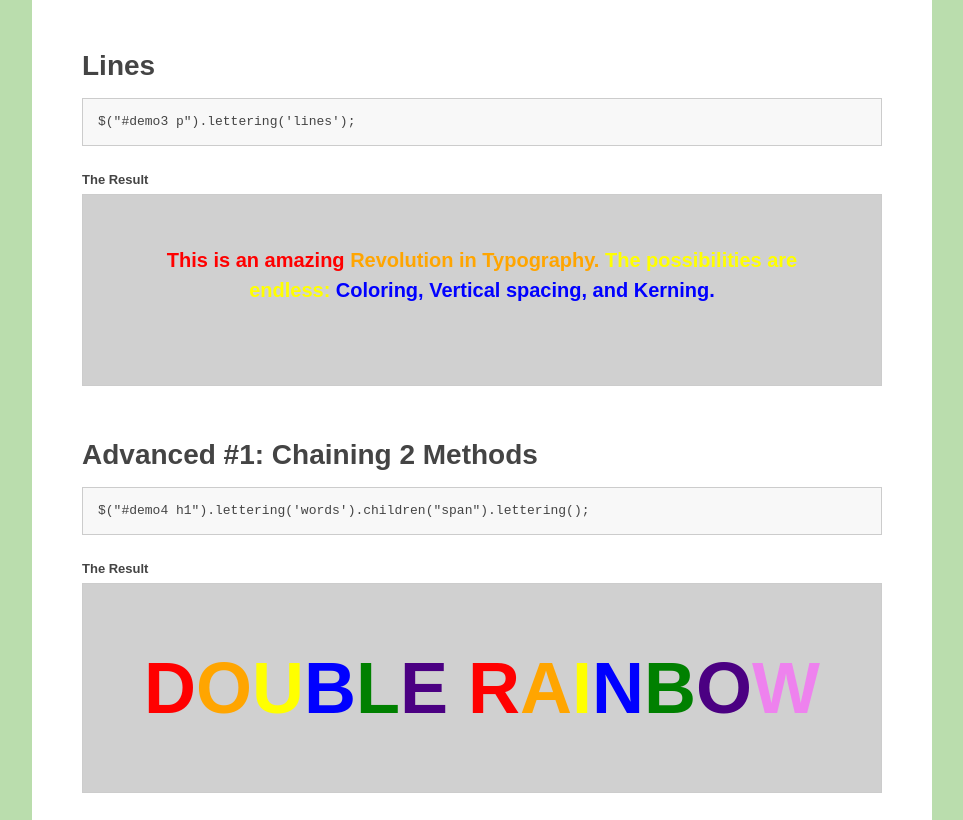
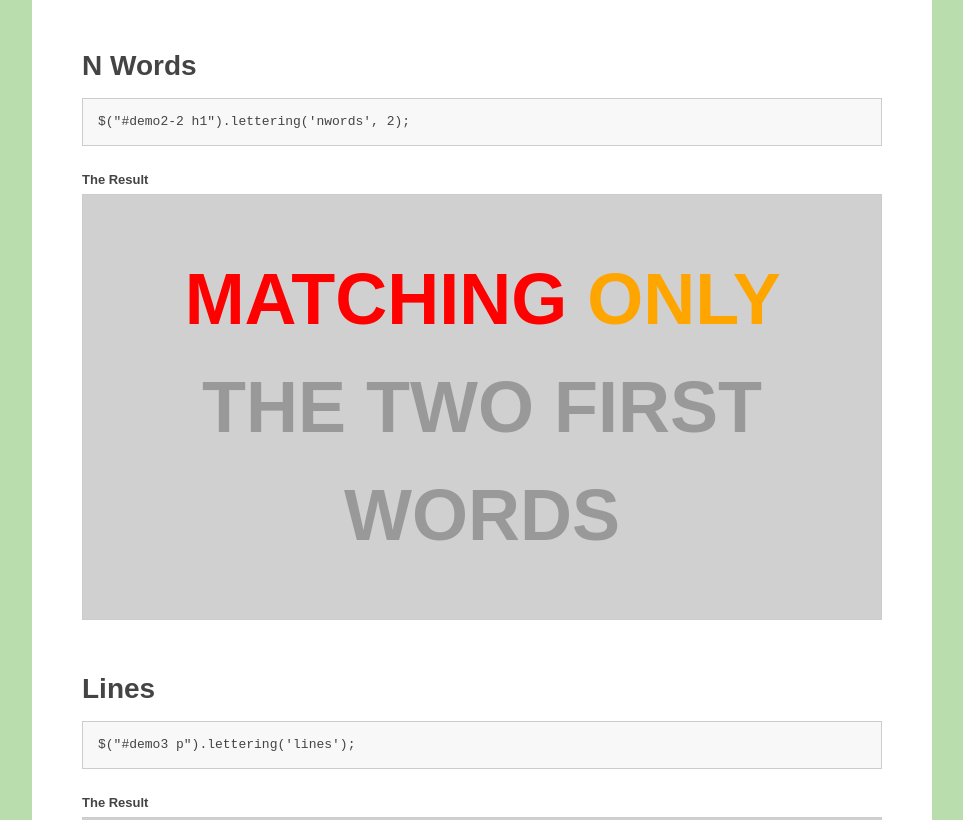
Before and after one commit to davatron5000/Lettering.js, a plain HTML site: page examples/index.html in a window 1280 px wide. Shown: the part 1142-1962 px from the top of the page, without its empty margins (158-1121 px from the left). Drawn offline with nearby package versions, Linux system fonts and the light colour scheme.

Commit message:
Adding nwords function.

```diff
--- a/examples/index.html
+++ b/examples/index.html
@@ -29,8 +29,11 @@
 		}
 
 		.demo h1 { font-size:72px;  text-transform:uppercase; margin-bottom:0px;}
-		.char2,
-		#demo2 .word2,
+		#demo2-2 { color: #999; }
+    #demo2-2 .word1 { color: red; }
+    .char2,
+		#demo2-1 .word2,
+    #demo2-2 .word2,
 		.line2 { color: orange; }
 		.char3,
 		.word3,
@@ -46,7 +49,8 @@
   <script>
   	$(document).ready(function() {
 			$("#demo1 h1").lettering();
-			$("#demo2 h1").lettering('words');
+			$("#demo2-1 h1").lettering('words');
+      $("#demo2-2 h1").lettering('nwords', 2);
 			$("#demo3 p").lettering('lines');
 			$("#demo4 h1").lettering('words').children("span").lettering();
 			$("#demo5 h1").lettering().children("span").css({'display':'inline-block', '-webkit-transform':'rotate(-25deg)'});
@@ -87,11 +91,21 @@
 
 			<section id='words-demo'>
 				<h2>Words</h2>
-				<code><pre>$("#demo2 h1").lettering('words');</pre></code>
+				<code><pre>$("#demo2-1 h1").lettering('words');</pre></code>
 
 			<h4>The Result</h4>
-				<div id="demo2" class="demo">
+				<div id="demo2-1" class="demo">
 					<h1>Hi, Multi Color</h1>
+				</div>
+      </section>
+
+      <section id='nwords-demo'>
+        <h2>N Words</h2>
+				<code><pre>$("#demo2-2 h1").lettering('nwords', 2);</pre></code>
+
+			<h4>The Result</h4>
+				<div id="demo2-2" class="demo">
+					<h1>Matching only the two first words</h1>
 				</div>
 			</section>
 
--- a/jquery.lettering.js
+++ b/jquery.lettering.js
@@ -16,7 +16,11 @@
 		var a = opt.t.text().split(opt.splitter), inject = '';
 		if (a.length) {
 			$(a).each(function(i, item) {
-				inject += '<span class="'+opt.klass+(i+1)+'">'+item+'</span>'+opt.after;
+        if (opt.nwords && parseInt(opt.nwords, 10) <= i ) {
+          inject += item+opt.after;
+        } else {
+          inject += '<span class="'+opt.klass+(i+1)+'">'+item+'</span>'+opt.after;
+        }
 			});
 			opt.t.empty().append(inject);
 		}
@@ -35,6 +39,15 @@
 
 			return this.each(function() {
 				injector({t: $(this), splitter: ' ', klass: 'word', after: ' '});
+			});
+
+		},
+
+		nwords : function(number_of_words) {
+      var nwords = number_of_words || 0;
+
+			return this.each(function() {
+				injector({t: $(this), splitter: ' ', klass: 'word', after: ' ', nwords: nwords});
 			});
 
 		},
```
